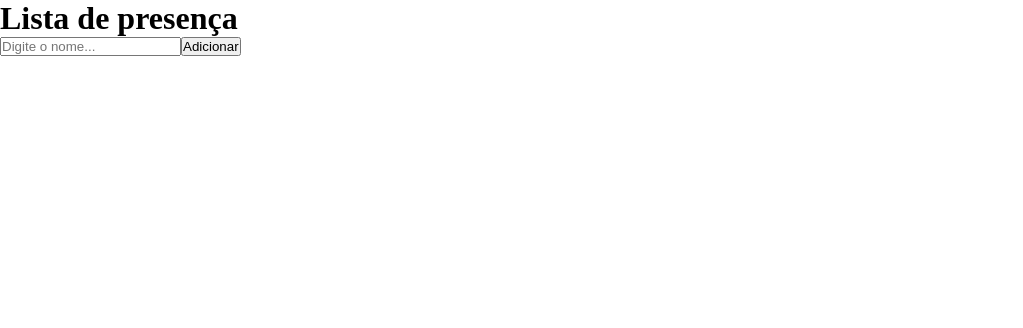
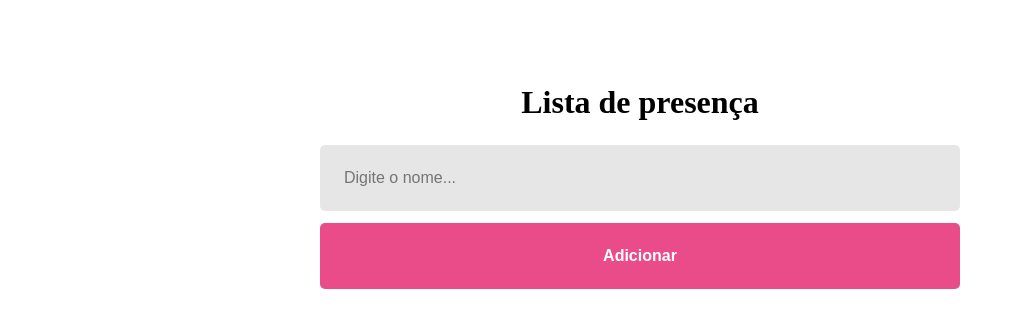
Before and after one commit to lucasptcastro/rocketseat-discover-especializar, a Preact app in the folder discover-react/reactapp/: page / in a window 1280 px wide. Shown: the top 328 px of the page, without its empty margins (0-1023 px from the left). Built offline with nearby package versions, Linux system fonts and the light colour scheme.

Commit message:
🌈 style: applied styling

```diff
--- a/discover-react/reactapp/src/pages/Home/index.tsx
+++ b/discover-react/reactapp/src/pages/Home/index.tsx
@@ -1,9 +1,11 @@
+import "./style.css";
+
 export function Home() {
   return (
-    <>
+    <div className="container">
       <h1>Lista de presença</h1>
       <input type="text" placeholder="Digite o nome..." />
       <button type="button">Adicionar</button>
-    </>
+    </div>
   );
 }
```
